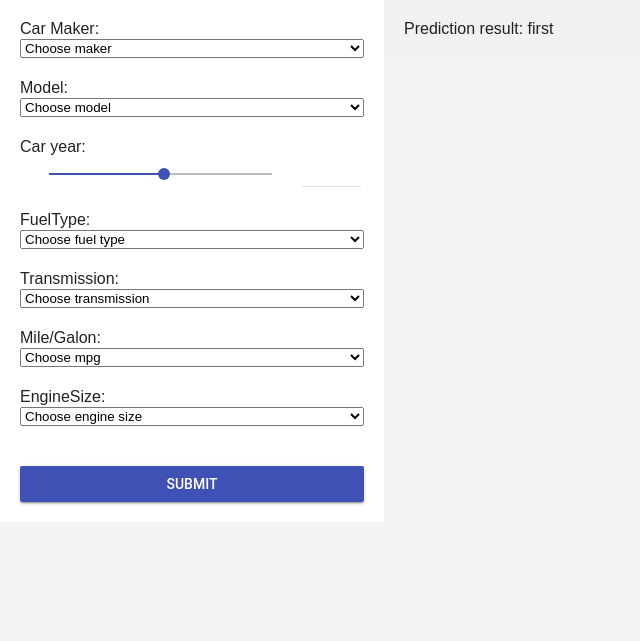
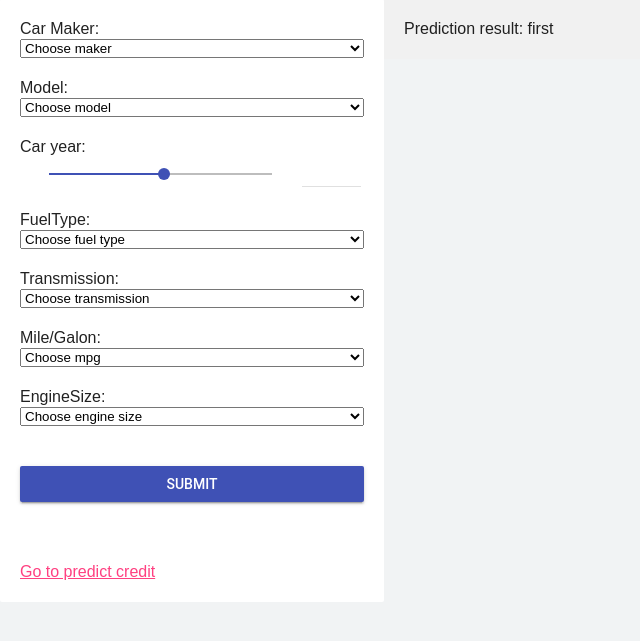
Before and after one commit to bellkjn-asl/asl-capstone, a Flask app: page / in a window 1280 px wide. Shown: the part 90-731 px from the top of the page, without its empty margins (0-640 px from the left). Run offline with Flask 2, Linux system fonts and the light colour scheme.

Commit message:
add credit card

```diff
--- a/main.py
+++ b/main.py
@@ -17,11 +17,10 @@ import config
 app = Flask(__name__)
 
 
-def get_prediction(features):
+def get_prediction(features, model_name,
+                   version_name,
+                   predict_key):
     project = config.project
-    model_name = config.model_name
-    version_name = config.version_name
-    predict_key = config.predict_key
 
     input_data = {"instances": [features]}
 
@@ -34,8 +33,14 @@ def get_prediction(features):
     return prediction["predictions"][0][predict_key][0]
 
 
+@app.route("/creditcard")
+def creditcard():
+    return render_template("creditcard.html")
+
+
 @app.route("/")
-def index():
+@app.route("/usedcar")
+def usedcar():
     maker = request.args.get('maker', None)
     model = request.args.get('model', None)
     if not model:
@@ -52,11 +57,11 @@ def index():
         return jsonify(result)
 
     maker_list = handle_csv.get_makers('maker')
-    return render_template("index.html",
+    return render_template("usedcar.html",
                            result='first', maker_list=maker_list)
 
 
-@app.route("/predict", methods=["GET", "POST"])
+@app.route("/usedcar/predict", methods=["GET", "POST"])
 def predict():
     data = request.get_json()
     print(request.form)
@@ -68,9 +73,32 @@ def predict():
     # mpg = data.get('mpg', None)
     # engineSize = data.get('enginesize', None)
 
-    prediction = get_prediction(data)
+    prediction = get_prediction(data,
+                                config.model_name,
+                                config.version_name,
+                                config.predict_key)
 
     return "{:.1f} Pound(£)".format(prediction)
+
+
+@app.route("/creditcard/predict", methods=["GET", "POST"])
+def predict():
+    data = request.get_json()
+    print(request.form)
+
+    # maker = data.get('maker', None)
+    # model = data.get('model', None)
+    # fuelType = data.get('fueltype', None)
+    # transmission = data.get('transmission', None)
+    # mpg = data.get('mpg', None)
+    # engineSize = data.get('enginesize', None)
+
+    prediction = get_prediction(data,
+                                config.model_name,
+                                config.version_name,
+                                config.predict_key)
+
+    return "{:.1f} Credit".format(prediction)
 
 
 if __name__ == '__main__':
--- a/static/script.js
+++ b/static/script.js
@@ -57,7 +57,7 @@ function changeModel() {
   var modelText = modelSel.options[modelSel.selectedIndex].text;
 
   var xhr = new XMLHttpRequest();
-  xhr.open("GET", "/?maker=" + makerText + "&model=" + modelText);
+  xhr.open("GET", "/usedcar/?maker=" + makerText + "&model=" + modelText);
   xhr.onload = function () {
     const response = JSON.parse(xhr.responseText);
     setSelectData("fuelType-list", response.fuelType, 'Choose fuel type');
@@ -72,7 +72,7 @@ function submitClick() {
   console.log('submitClick');
 
   var xhr = new XMLHttpRequest();
-  xhr.open("POST", "/predict");
+  xhr.open("POST", "/usedcar/predict");
   xhr.setRequestHeader('content-type', 'application/json;charset=UTF-8');
   xhr.onload = function () {
     const response = xhr.responseText;
--- a/templates/result.html
+++ b/templates/creditcard.html
@@ -141,6 +141,8 @@
         Submit
       </button>
     </form>
+
+    <a href="/usedcar">Go to predict used car's price</a>
   </div>
 
   <script>
--- a/templates/index.html
+++ b/templates/usedcar.html
@@ -207,6 +207,10 @@
       >
         Submit
       </button>
+      <br />
+      <br />
+      <br />
+      <a href="/creditcard">Go to predict credit</a>
     </nav>
 
     <article>
```
